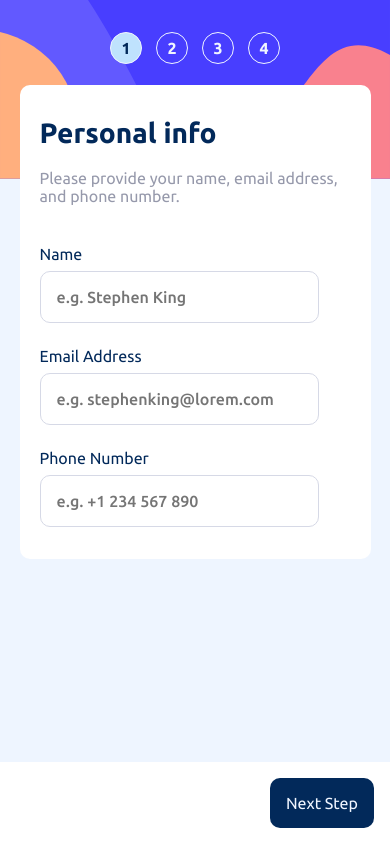
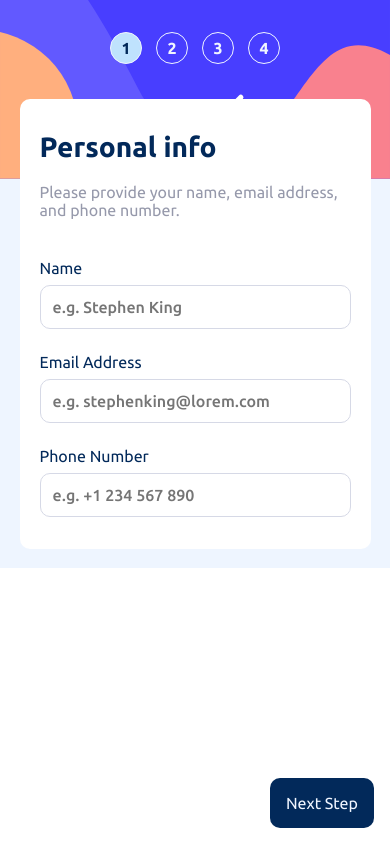
Before and after one commit to esa1715/multi-step-form-fem, a React (Vite) app: page / in a window 390 px wide. Built offline with nearby package versions, Linux system fonts and the light colour scheme.

Commit message:
style: :art: adjust personal info layout and input widths

```diff
--- a/src/App.css
+++ b/src/App.css
@@ -9,7 +9,6 @@ body {
   justify-content: center;
   align-items: center;
   width: 100%;
-  background-color: #eef5ff;
 }
 
 .App {
--- a/src/components/MultiStepForm/Steps/YourInfo/YourInfo.css
+++ b/src/components/MultiStepForm/Steps/YourInfo/YourInfo.css
@@ -93,7 +93,7 @@
         z-index: 1;
         padding: 0;
         position: absolute;
-        top: 15%;
+        top: 17.5%;
         background-color: #ffffff;
         width: 90%;
         border-radius: 10px;
@@ -102,7 +102,11 @@
     }
 
     .personal-info input, .user-input-info {
-        width: 90%;
+        width: 100%;
+    }
+
+    .personal-info input {
+        padding: 0.75rem;
     }
 
     .your-info-btns {
```
